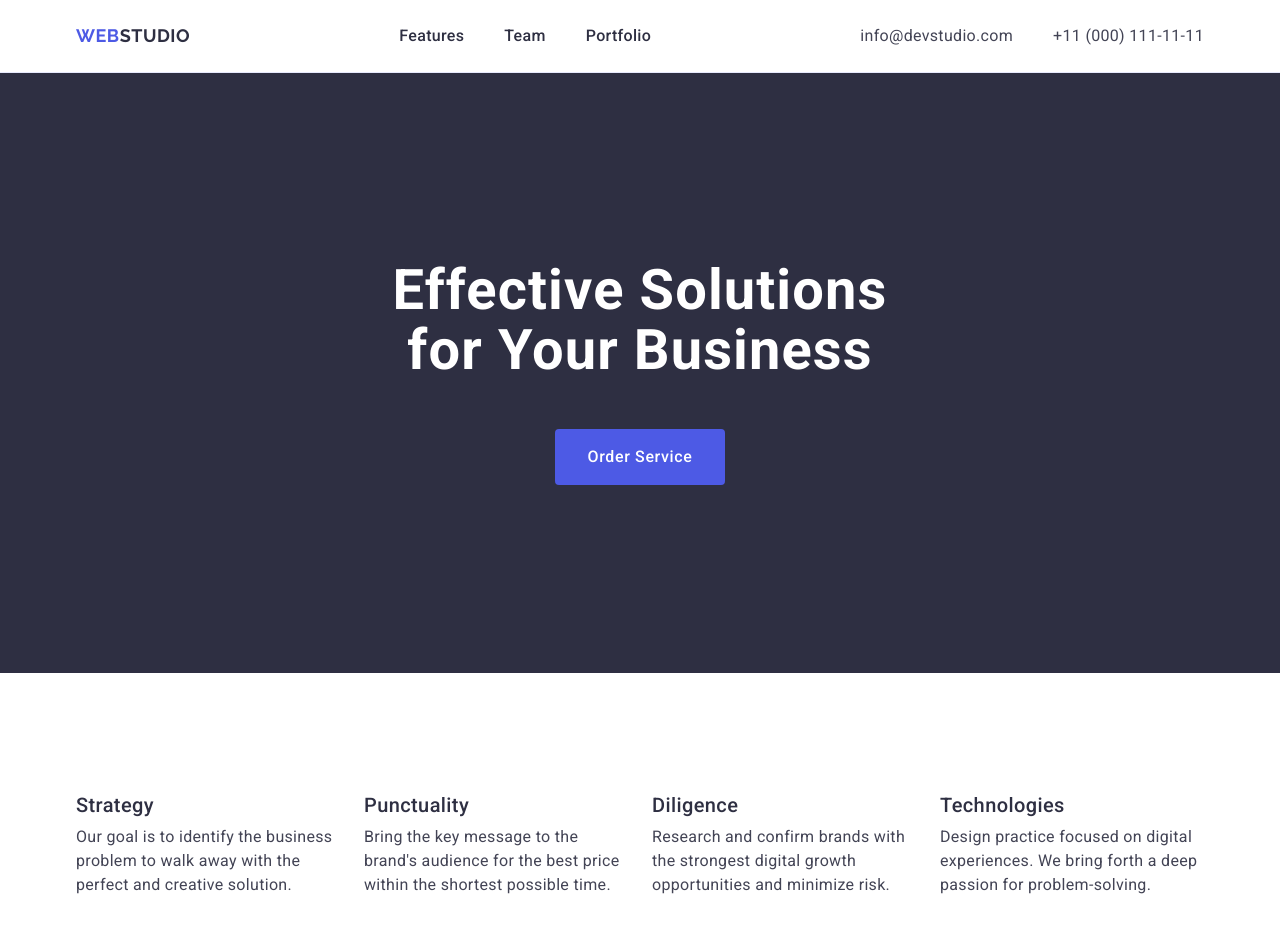
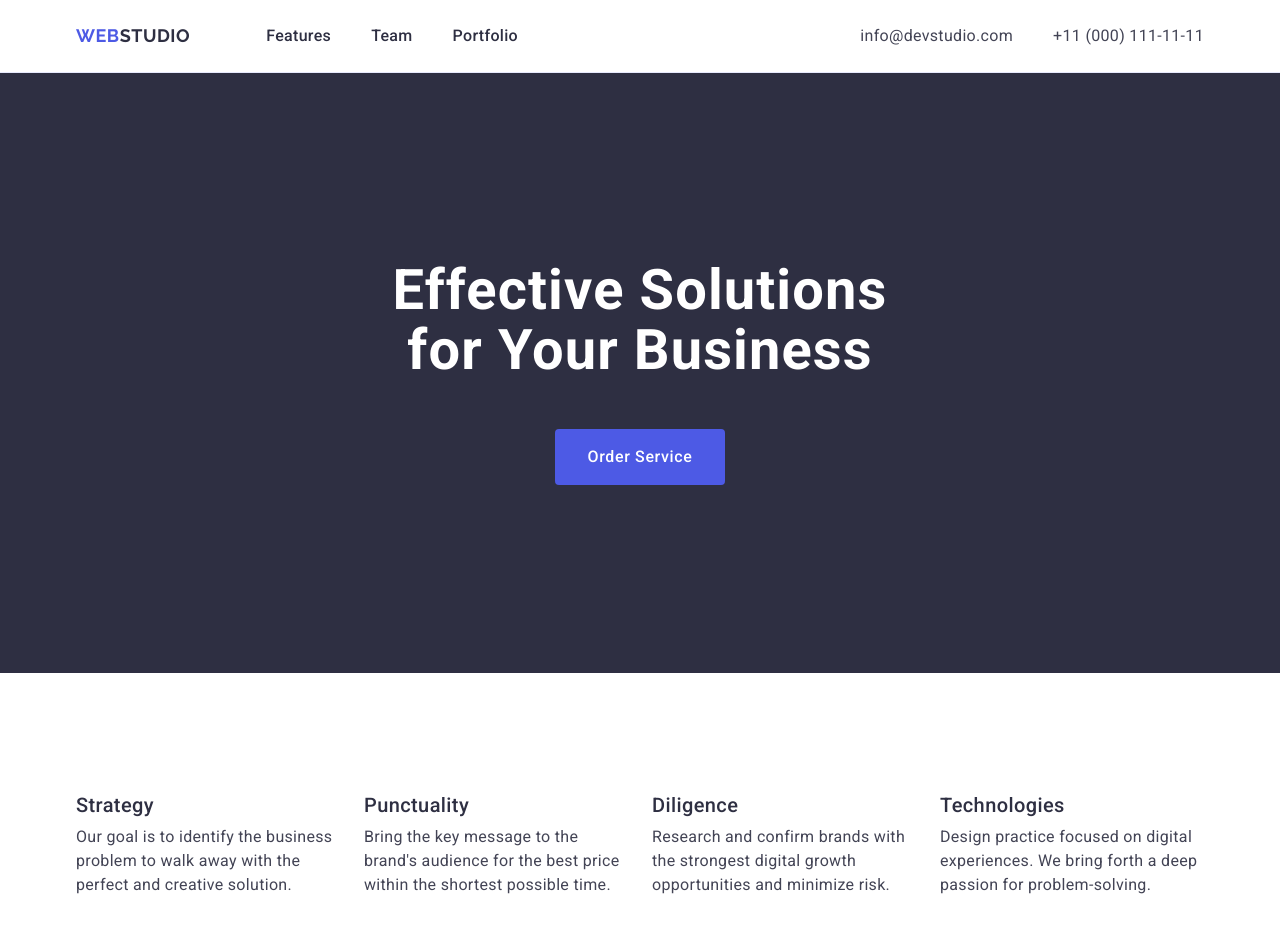
Before and after one commit to andreipriadko-design/goit-markup-hw-03, a plain HTML site: page index.html in a window 1280 px wide. Shown: the top 932 px of the page. Drawn offline with nearby package versions, Linux system fonts and the light colour scheme.

Commit message:
Fix homework 3

```diff
--- a/css/header.css
+++ b/css/header.css
@@ -7,6 +7,7 @@
     text-transform: uppercase;
     color: #4d5ae5;
     text-decoration: none;
+    margin-right: 76px;
 }
 .logo span {
     color: #2e2f42;
@@ -41,13 +42,13 @@
 }
 .contacts {
     font-style: normal;
+    margin-left: auto;
 }
 .header {
     border-bottom: 1px solid #e7e9fc;
 }
 .header .container {
     display: flex;
-    justify-content: space-between;
     align-items: center;
 }
 .nav-list {
```
